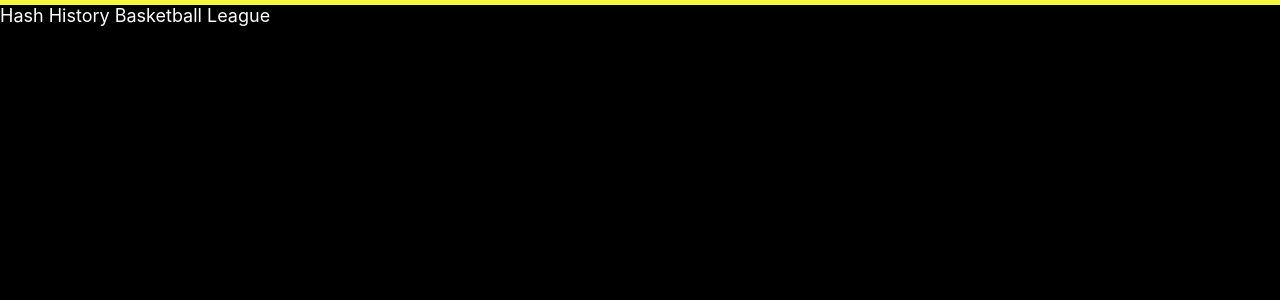
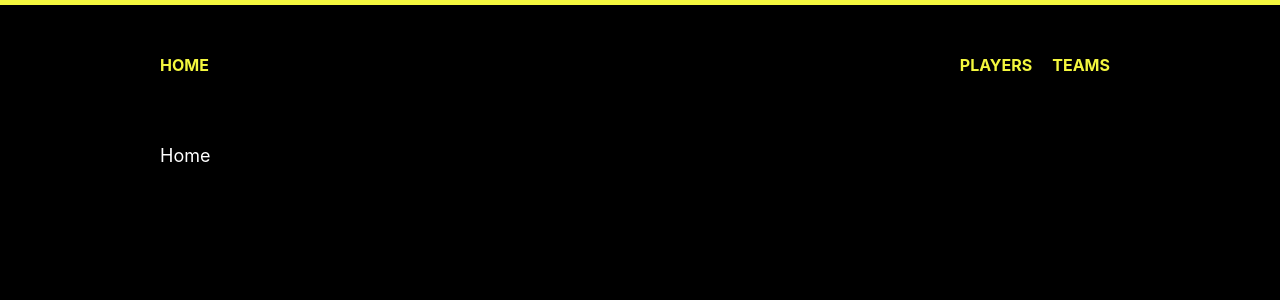
Before and after one commit to juagarca/hash-history-basketball-league, a React (Create React App) app: page / in a window 1280 px wide. Shown: the top 300 px of the page. Built offline with nearby package versions, Linux system fonts and the light colour scheme; a small style sheet from the web is missing; the HTML template or start-up script is replaced by a standard one.

Commit message:
Add routing and initial components

```diff
--- a/src/components/App.jsx
+++ b/src/components/App.jsx
@@ -1,7 +1,20 @@
-export default function App () {
+import { BrowserRouter as Router, Routes, Route } from "react-router-dom";
+
+import Navbar from "./Navbar";
+import Home from "./Home";
+import Players from "./Players";
+import Teams from "./Teams";
+
+export default function App() {
   return (
-    <div>
-      Hash History Basketball League
-    </div>
-  )
+    <Router>
+      <Navbar />
+
+      <Routes>
+        <Route path="/" element={<Home />} />
+        <Route path="/players" element={<Players />} />
+        <Route path="/teams" element={<Teams />} />
+      </Routes>
+    </Router>
+  );
 }
--- /dev/null
+++ b/src/components/Home.jsx
@@ -0,0 +1,3 @@
+export default function Home() {
+  return <div className="container">Home</div>;
+}
--- /dev/null
+++ b/src/components/Navbar.jsx
@@ -0,0 +1,14 @@
+import { Link } from "react-router-dom";
+
+export default function Navbar() {
+  return (
+    <div className="navbar container">
+      <Link to="/">Home</Link>
+
+      <nav className="nav-links">
+        <Link to="/players">Players</Link>
+        <Link to="/teams">Teams</Link>
+      </nav>
+    </div>
+  );
+}
--- /dev/null
+++ b/src/components/Players.jsx
@@ -0,0 +1,3 @@
+export default function Players() {
+  return <div className="container">Players</div>;
+}
--- /dev/null
+++ b/src/components/Teams.jsx
@@ -0,0 +1,3 @@
+export default function Teams() {
+  return <div className="container">Teams</div>;
+}
```
Also changed, not shown: src/index.jsx (+5 -5 lines).
